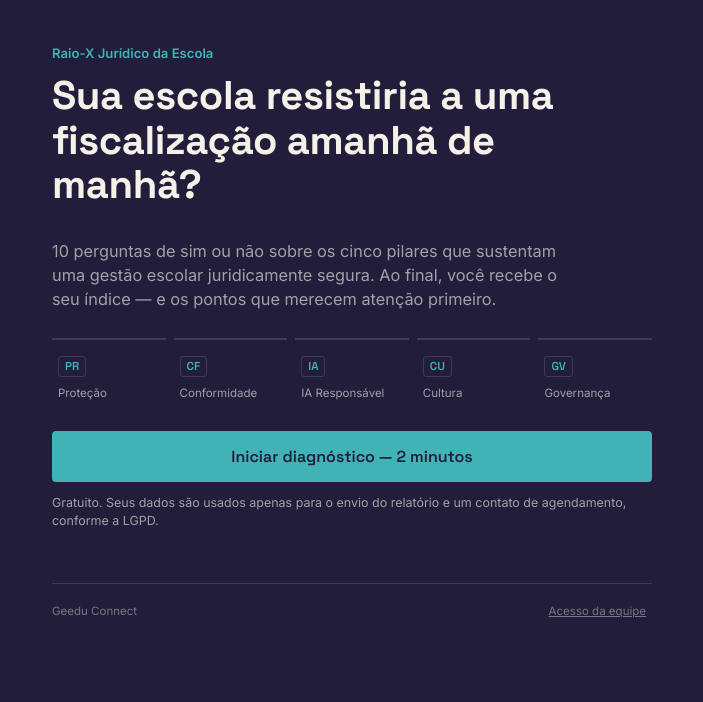
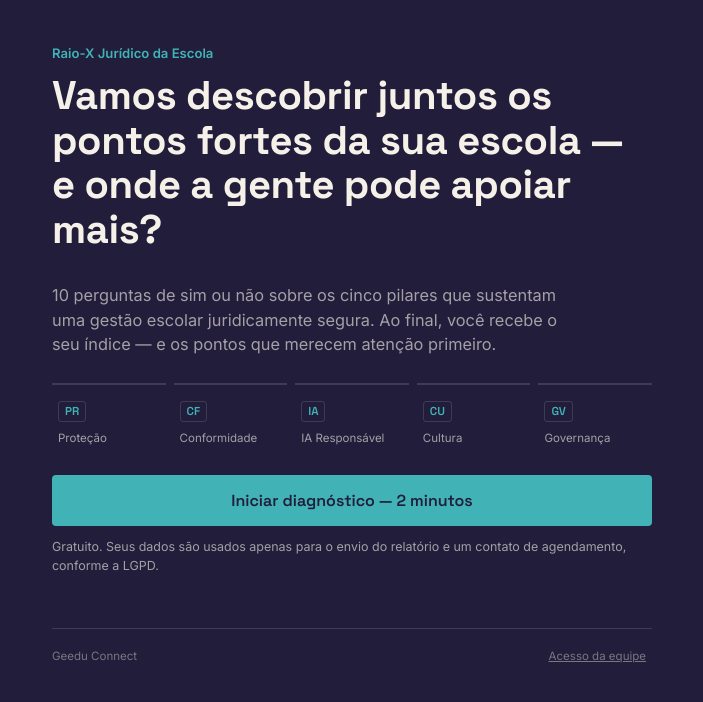
Before and after one commit to claramachadoo/raio-x, a plain HTML site: page index.html in a window 1280 px wide. Shown: the part 66-768 px from the top of the page, without its empty margins (288-991 px from the left). Drawn offline with Linux system fonts and the light colour scheme.

Commit message:
Update index.html

```diff
--- a/index.html
+++ b/index.html
@@ -33,7 +33,7 @@
     <!-- ============ VIEW: INTRO ============ -->
     <section class="view active" id="view-intro" aria-labelledby="intro-title">
       <p class="eyebrow">Raio-X Jurídico da Escola</p>
-      <h1 class="title" id="intro-title">Sua escola resistiria a uma fiscalização amanhã de manhã?</h1>
+      <h1 class="title" id="intro-title">Vamos descobrir juntos os pontos fortes da sua escola — e onde a gente pode apoiar mais?</h1>
       <p class="lede">10 perguntas de sim ou não sobre os cinco pilares que sustentam uma gestão escolar juridicamente segura. Ao final, você recebe o seu índice — e os pontos que merecem atenção primeiro.</p>
 
       <div class="pillars-preview" aria-hidden="true">
```
